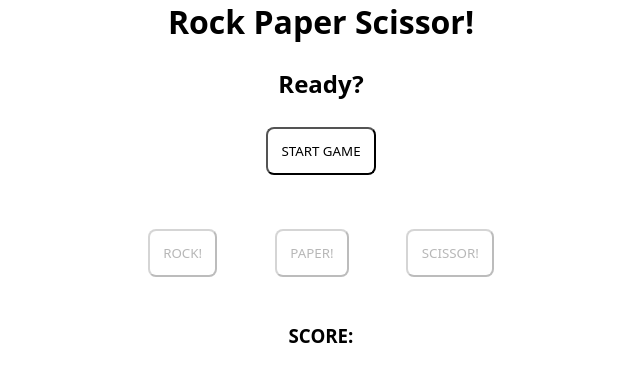
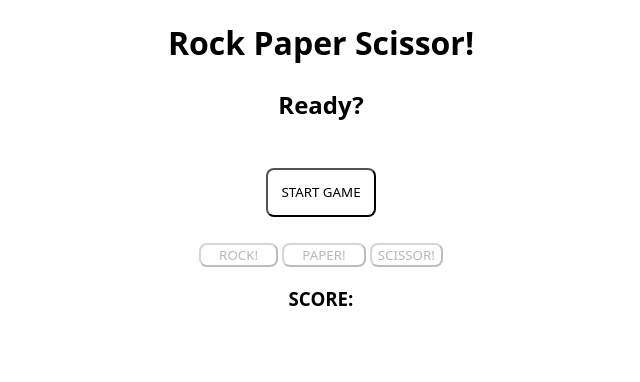
Before and after one commit to diego-deluca/rock-paper-scissor, a plain HTML site: page index.html in a window 1280 px wide. Shown: the whole page, without its empty margins (319-959 px from the left). Drawn offline with Linux system fonts and the light colour scheme.

Commit message:
twaked some css stuff

```diff
--- a/style.css
+++ b/style.css
@@ -1,10 +1,10 @@
 * {
   font-family: system-ui, -apple-system, BlinkMacSystemFont, "Segoe UI", Roboto,
     Oxygen, Ubuntu, Cantarell, "Open Sans", "Helvetica Neue", sans-serif;
-  margin: 0;
 }
 body {
   text-align: center;
+  margin: 0;
 }
 h2 {
   margin-top: 1em;
@@ -14,17 +14,25 @@ button {
   background-color: white;
   cursor: pointer;
   border-width: 2px;
-  z-index: 100;
+}
+button:hover {
+  background-color: rgb(249, 215, 250);
+}
+button:active {
+  box-shadow: 0px 5px 10px rgba(0, 0, 0, 0.3);
 }
 #start-btn {
+  padding: 1em;
+  position: relative;
   margin: 2em;
-  padding: 1em;
 }
 
 #container-el button {
-  margin: 2em;
-
-  padding: 1em;
+  max-width: 10em;
+}
+#paper-btn,
+#rock-btn {
+  padding: 1px 18px;
 }
 h3 {
   margin: 1em;
```
